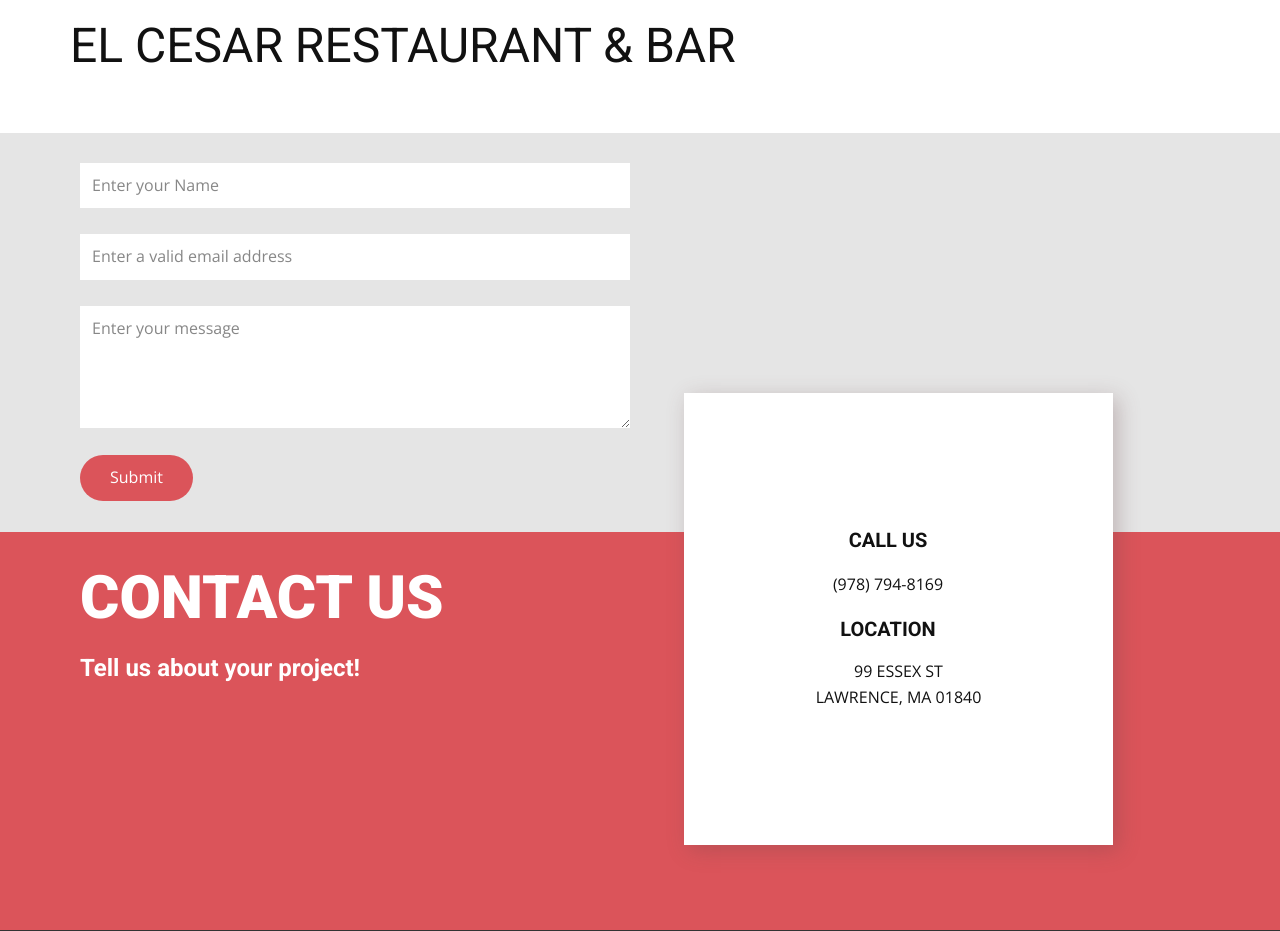
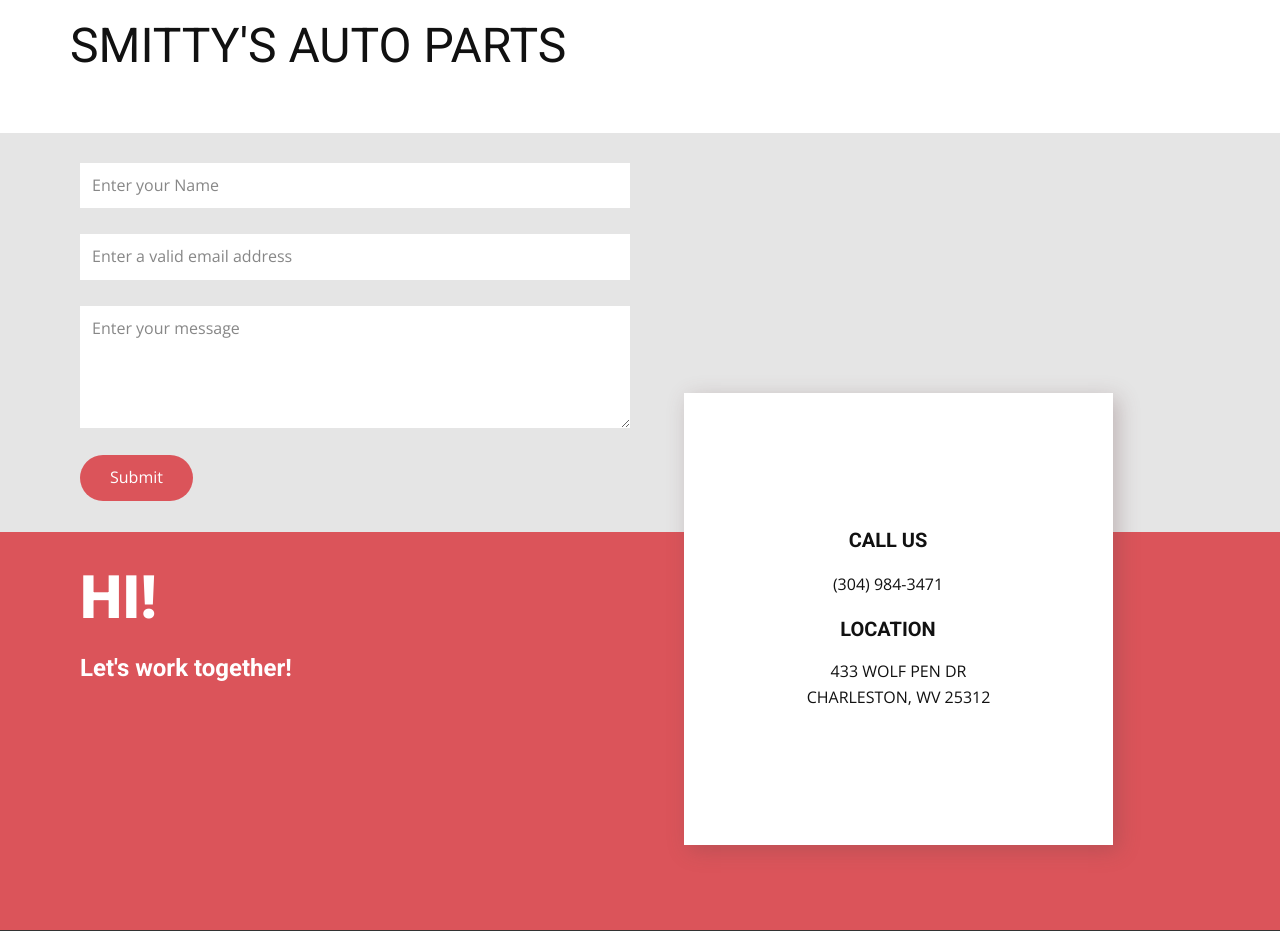
Before and after one commit to runacode/smi, a PHP site: page / in a window 1280 px wide. Shown: the top 931 px of the page. Run offline with PHP 8.4, Linux system fonts and the light colour scheme.

Commit message:
Update index.php

```diff
--- a/index.php
+++ b/index.php
@@ -1,7 +1,7 @@
-<?php $company = "EL CESAR RESTAURANT & BAR";
-$phone = "(978) 794-8169";
-	$address1 = "99 ESSEX ST";
-	$address2 = "LAWRENCE, MA 01840";
+<?php $company = "SMITTY'S AUTO PARTS";
+$phone = "(304) 984-3471";
+	$address1 = "433 WOLF PEN DR";
+	$address2 = "CHARLESTON, WV 25312";
 ?>
 <!DOCTYPE html>
 <html style="font-size: 16px;">
@@ -73,8 +73,8 @@ $phone = "(978) 794-8169";
 
                   </div>
                 </div>
-                <h3 class="u-text u-text-7">Contact us</h3>
-                <h6 class="u-text u-text-8">Tell us about your project!</h6>
+                <h3 class="u-text u-text-7">Hi!</h3>
+                <h6 class="u-text u-text-8">Let's work together!</h6>
               </div>
             </div>
           </div>
```
